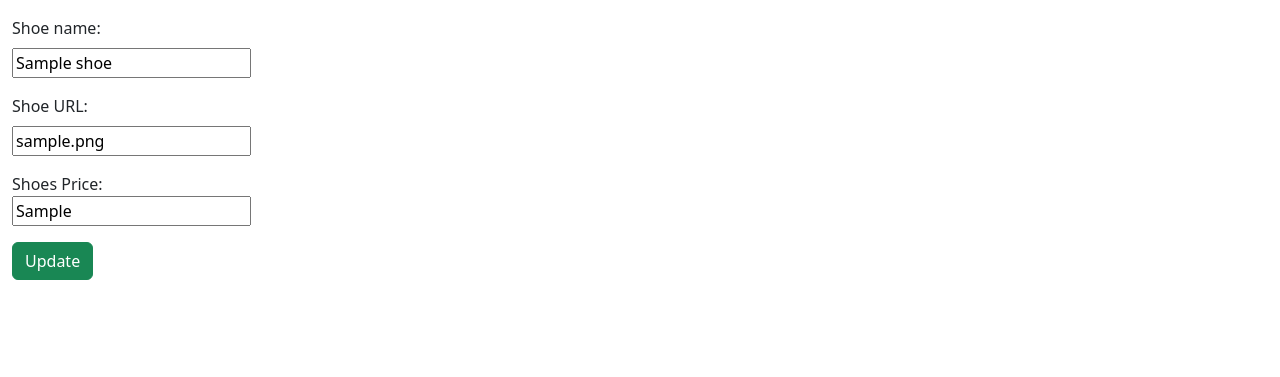
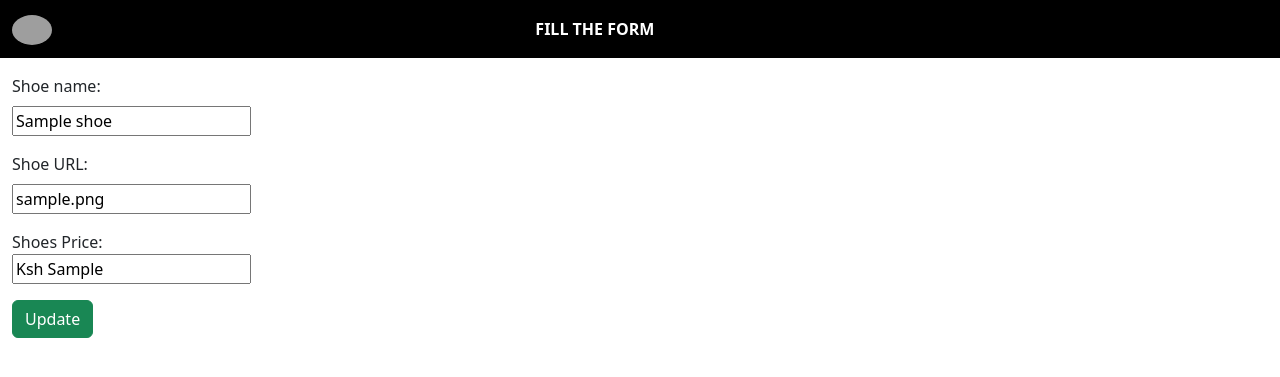
Before and after one commit to FRANCISMUNGANGU/shoes-selling-app-django, a Django app: page /edit/1 in a window 1280 px wide. Shown: the top 377 px of the page. Run offline with Django 4.2, Linux system fonts and the light colour scheme; tables that the repository leaves empty hold one stand-in row (values such as "Sample post"); grey boxes are pictures that could not be loaded.

Commit message:
added stylingd

```diff
--- a/shoes/templates/edit.html
+++ b/shoes/templates/edit.html
@@ -19,6 +19,15 @@
     </style>
 </head>
 <body>
+<nav class="navbar navbar-expand-sm bg-black navbar-dark">
+  <div class="container-fluid">
+    <a class="navbar-brand">
+      <img src="https://assets.myntassets.com/dpr_1.5,q_60,w_400,c_limit,fl_progressive/assets/images/15778982/2021/10/25/705a529a-97a1-4b60-bdf2-64bab0d151031635184404737ProvogueMenBlackSolidFormalDebys1.jpg" alt="Avatar Logo" style="width:40px;" class="rounded-circle">
+    </a>
+      <h class="col-sm-7 col-md-7 col-lg-7 col-xl-7" style="color: white"><strong>FILL THE FORM</strong></h>
+  </div>
+</nav>
+<div class="flex-container">
     <div class="container-fluid">
         <div class="row">
             <div class="col-sm col-md col-lg col-xl">
@@ -37,7 +46,7 @@
                     <div class="mb-3">
                         <label for="number" class="form-check-label">Shoes Price:</label>
                         <br>
-                    <input type="text" name="shoes_price" id="id_shoes_price" required maxlength="1000000" value="{{ shoes.shoes_price }}" />
+                        <input type="text" name="shoes_price" id="id_shoes_price" required maxlength="1000000" value="Ksh {{ shoes.shoes_price }}" />
                     </div>
                     <button type="submit" class="btn btn-success">Update</button>
 
@@ -45,6 +54,7 @@
             </div>
         </div>
     </div>
+</div>
 <script src="https://cdn.jsdelivr.net/npm/bootstrap@5.2.3/dist/js/bootstrap.bundle.min.js"></script>
 </body>
 </html>
--- a/shoes/templates/index.html
+++ b/shoes/templates/index.html
@@ -36,7 +36,7 @@
                             {{ form.shoes_name }}
                         </div>
                         <div class="mb-3">
-                            <label for="number" class="form-check-label">Price:</label>
+                            <label for="number" class="form-check-label">Price in Ksh:</label>
                             <br>
                             {{ form.shoes_price }}
                         </div>
```
Also changed, not shown: shoes/templates/checkout.html (+8 -0 lines), shoes/templates/checkoutforadmin.html (+10 -1 lines), shoes/templates/show.html (+7 -1 lines). Lines whose indentation alone changed are shown as unchanged.
